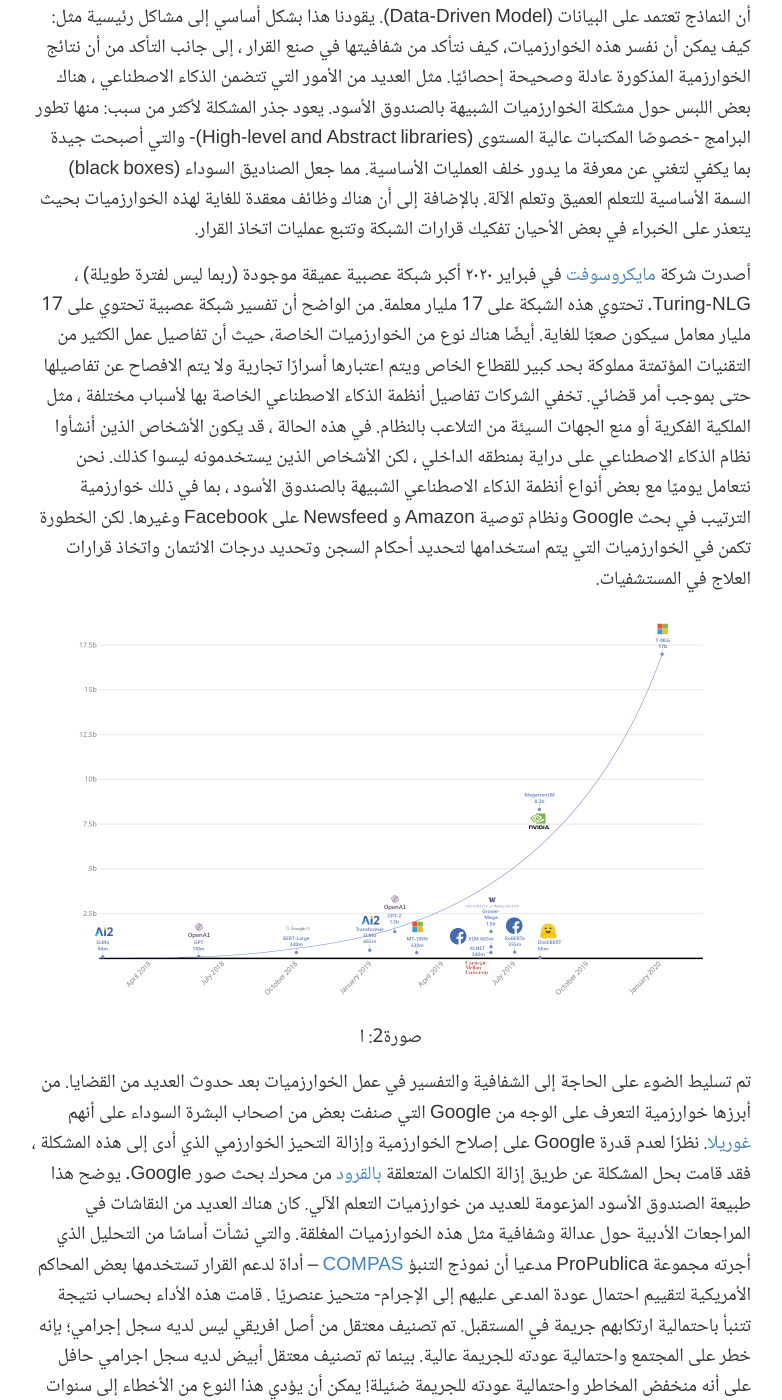
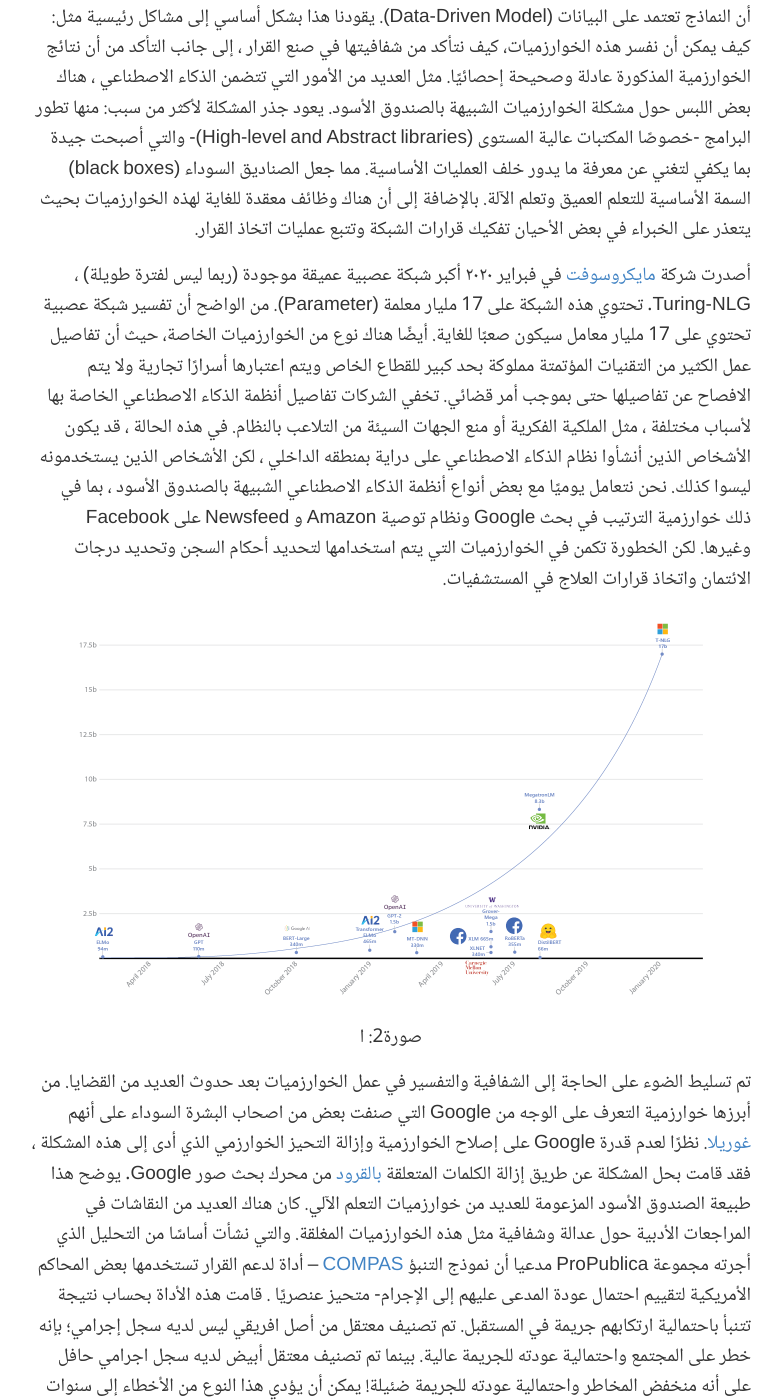
Before and after one commit to sahar119911/AldhaheriS, a Jekyll site: the page built from _posts/2021-5-25-NN-as-black-box.md, in a window 1280 px wide and 1400 px high, scrolled down 1123 px. Shown: the whole window, without its empty margins (249-1031 px from the left). Built offline with Jekyll 4.4.1, drawn with Linux system fonts in a browser that asks for light colours; some of the changed text lies outside the part shown.

Commit message:
Update 2021-5-25-NN-as-black-box.md

```diff
--- a/_posts/2021-5-25-NN-as-black-box.md
+++ b/_posts/2021-5-25-NN-as-black-box.md
@@ -18,7 +18,7 @@ icon: 👓
 اغلب الخوارزميات في االذكاء الاصطناعي إلى حد ما تعتبر مغلقة. تتمثل إحدى الأفكار الرئيسية للتعلم الآلي في أن النماذج تعتمد على البيانات  (Data-Driven Model). يقودنا هذا بشكل أساسي إلى مشاكل رئيسية مثل:   كيف يمكن أن نفسر هذه الخوارزميات،  كيف نتأكد من شفافيتها في صنع القرار ، إلى جانب التأكد من أن نتائج الخوارزمية المذكورة عادلة وصحيحة إحصائيًا.
 مثل العديد من الأمور التي تتضمن الذكاء الاصطناعي ، هناك بعض اللبس حول مشكلة الخوارزميات الشبيهة بالصندوق الأسود. يعود جذر المشكلة لأكثر من سبب: منها تطور البرامج -خصوصًا المكتبات عالية المستوى (High-level and Abstract libraries)- والتي أصبحت جيدة بما يكفي لتغني عن معرفة ما يدور خلف العمليات الأساسية. مما جعل الصناديق السوداء (black boxes) السمة الأساسية للتعلم العميق وتعلم الآلة. بالإضافة إلى أن هناك وظائف معقدة للغاية لهذه الخوارزميات بحيث يتعذر على الخبراء في بعض الأحيان تفكيك قرارات الشبكة وتتبع عمليات اتخاذ القرار.
 
-أصدرت شركة [مايكروسوفت](https://www.microsoft.com/en-us/research/blog/turing-nlg-a-17-billion-parameter-language-model-by-microsoft/) في فبراير ٢٠٢٠  أكبر شبكة عصبية عميقة موجودة (ربما ليس لفترة طويلة) ، Turing-NLG. تحتوي هذه الشبكة على 17 مليار معلمة. من الواضح أن تفسير شبكة عصبية تحتوي على 17 مليار معامل سيكون صعبًا للغاية. أيضًا هناك نوع من الخوارزميات الخاصة، حيث أن تفاصيل عمل الكثير من التقنيات المؤتمتة مملوكة بحد كبير للقطاع الخاص ويتم اعتبارها أسرارًا تجارية ولا يتم الافصاح عن تفاصيلها حتى بموجب أمر قضائي. تخفي الشركات تفاصيل أنظمة الذكاء الاصطناعي الخاصة بها لأسباب مختلفة ، مثل الملكية الفكرية أو منع الجهات السيئة من التلاعب بالنظام. في هذه الحالة ، قد يكون الأشخاص الذين أنشأوا نظام الذكاء الاصطناعي على دراية بمنطقه الداخلي ، لكن الأشخاص الذين يستخدمونه ليسوا كذلك. نحن نتعامل يوميًا مع بعض أنواع أنظمة الذكاء الاصطناعي الشبيهة بالصندوق الأسود ، بما في ذلك خوارزمية الترتيب في بحث Google ونظام توصية Amazon و Newsfeed على Facebook وغيرها. لكن الخطورة تكمن في الخوارزميات التي يتم استخدامها لتحديد أحكام السجن وتحديد درجات الائتمان واتخاذ قرارات العلاج في المستشفيات.
+أصدرت شركة [مايكروسوفت](https://www.microsoft.com/en-us/research/blog/turing-nlg-a-17-billion-parameter-language-model-by-microsoft/) في فبراير ٢٠٢٠  أكبر شبكة عصبية عميقة موجودة (ربما ليس لفترة طويلة) ، Turing-NLG. تحتوي هذه الشبكة على 17 مليار معلمة (Parameter). من الواضح أن تفسير شبكة عصبية تحتوي على 17 مليار معامل سيكون صعبًا للغاية. أيضًا هناك نوع من الخوارزميات الخاصة، حيث أن تفاصيل عمل الكثير من التقنيات المؤتمتة مملوكة بحد كبير للقطاع الخاص ويتم اعتبارها أسرارًا تجارية ولا يتم الافصاح عن تفاصيلها حتى بموجب أمر قضائي. تخفي الشركات تفاصيل أنظمة الذكاء الاصطناعي الخاصة بها لأسباب مختلفة ، مثل الملكية الفكرية أو منع الجهات السيئة من التلاعب بالنظام. في هذه الحالة ، قد يكون الأشخاص الذين أنشأوا نظام الذكاء الاصطناعي على دراية بمنطقه الداخلي ، لكن الأشخاص الذين يستخدمونه ليسوا كذلك. نحن نتعامل يوميًا مع بعض أنواع أنظمة الذكاء الاصطناعي الشبيهة بالصندوق الأسود ، بما في ذلك خوارزمية الترتيب في بحث Google ونظام توصية Amazon و Newsfeed على Facebook وغيرها. لكن الخطورة تكمن في الخوارزميات التي يتم استخدامها لتحديد أحكام السجن وتحديد درجات الائتمان واتخاذ قرارات العلاج في المستشفيات.
 
 <center>
 <img src="https://github.com/sahar119911/AldhaheriS/blob/gh-pages/images/25-5-2021/TurningNGL_Model__1400x788.png" alt="" width="700" align="middle"/>
@@ -26,7 +26,7 @@ icon: 👓
 </center>
 
 تم تسليط الضوء على الحاجة إلى الشفافية والتفسير في عمل الخوارزميات بعد حدوث العديد من القضايا. من أبرزها خوارزمية التعرف على الوجه من Google التي صنفت بعض من اصحاب البشرة السوداء على أنهم [غوريلا](https://www.forbes.com/sites/mzhang/2015/07/01/google-photos-tags-two-african-americans-as-gorillas-through-facial-recognition-software/?sh=1893955b713d). نظرًا لعدم قدرة Google على إصلاح الخوارزمية وإزالة التحيز الخوارزمي الذي أدى إلى هذه المشكلة ، فقد قامت بحل المشكلة عن طريق إزالة الكلمات المتعلقة [بالقرود](https://www.theguardian.com/technology/2018/jan/12/google-racism-ban-gorilla-black-people) من محرك بحث صور Google. يوضح هذا طبيعة الصندوق الأسود المزعومة للعديد من خوارزميات التعلم الآلي.
-كان هناك العديد من النقاشات في المراجعات الأدبية حول عدالة وشفافية مثل هذه الخوارزميات المغلقة. والتي نشأت أساسًا من التحليل الذي أجرته مجموعة ProPublica مدعيا أن نموذج التنبؤ [COMPAS](https://en.wikipedia.org/wiki/COMPAS_(software)) – أداة لدعم القرار تستخدمها بعض المحاكم الأمريكية لتقييم احتمال عودة المدعى عليهم إلى الإجرام- متحيز عنصريًا . قامت هذه الأداء بحساب نتيجة تتنبأ باحتمالية ارتكابهم جريمة في المستقبل. تم تصنيف معتقل من أصل افريقي ليس لديه سجل إجرامي؛ بإنه خطر على المجتمع واحتمالية عودته للجريمة عالية. بينما تم تصنيف معتقل أبيض لديه سجل اجرامي حافل على أنه منخفض المخاطر واحتمالية عودته للجريمة ضئيلة!
+كان هناك العديد من النقاشات في المراجعات الأدبية حول عدالة وشفافية مثل هذه الخوارزميات المغلقة. والتي نشأت أساسًا من التحليل الذي أجرته مجموعة ProPublica مدعيا أن نموذج التنبؤ [COMPAS](https://en.wikipedia.org/wiki/COMPAS_(software)) – أداة لدعم القرار تستخدمها بعض المحاكم الأمريكية لتقييم احتمال عودة المدعى عليهم إلى الإجرام- متحيز عنصريًا . قامت هذه الأداة بحساب نتيجة تتنبأ باحتمالية ارتكابهم جريمة في المستقبل. تم تصنيف معتقل من أصل افريقي ليس لديه سجل إجرامي؛ بإنه خطر على المجتمع واحتمالية عودته للجريمة عالية. بينما تم تصنيف معتقل أبيض لديه سجل اجرامي حافل على أنه منخفض المخاطر واحتمالية عودته للجريمة ضئيلة!
   يمكن أن يؤدي هذا النوع من الأخطاء إلى سنوات من السجن الإضافي ، أو إطلاق سراح الأفراد الخطرين أو المتطرفين في المجتمع. يلفت هذا النوع من الدراسات الانتباه إلى مدى أهمية الشفافية في اتخاذ القرارات القضائية عند استخدام الذكاء الاصطناعي, التعلم الآلي أو الأنواع أخرى من النماذج الإحصائية. لا يمكننا تحديد ما إذا كانت هذه الاخطاء ناتجة عن أخطاء في الحساب أو أخطاء في إدخال البيانات أو أخطاء من مصدر آخر (أو حتى إذا كانت من الأساس تصنف ك أخطاء).
 
   إحدى المشكلات التي تنشأ من افتقارنا إلى قابلية شرح الخوارزميات هي أننا لا نعرف ما الذي تم تدريب النموذج عليه. وأفضل توضيح لهذا قصة يدور بعض الجدل حول حقيقتها ولكن الدروس التي يمكننا استخلاصها منها ذات قيمة. في الستينيات  من القرن الماضي وفقًا [لموروث الذكاء الاصطناعي](https://www.jefftk.com/p/detecting-tanks) كان الجيش الأمريكي مهتمًا بتطوير خوارزمية بغية كشف دبابات العدو المتخفية في الغابات. قام الباحثون بتدريب شبكة عصبية على 50 صورة لدبابات مموهة في الأشجار، و 50 صورة لأشجار بدون دبابات. قاموا بتدريب شبكة عصبية على التمييز بين فئتين من الصور; كانت النتائج مبهرة وتم تسليمها للبنتاغون. لاحقًا عندما تم اختبار الخوارزمية على صور إضافية ، كان أداؤها سيئًا للغاية. مما أربك الباحثين لأن النتائج كانت إيجابية أثناء مرحلة التطوير. بعد فترة لاحظ أحد الباحثين أنه في المجموعة الأصلية المكونة من 200 صورة ، تم التقاط جميع الصور مع الدبابات في يوم غائم بينما تم التقاط جميع الصور بدون دبابات في يوم مشمس. طُلب من الشبكة العصبية فصل مجموعتي الصور واختارت الطريقة الأكثر وضوحًا للقيام بذلك - ليس من خلال البحث عن دبابة مموهة مختبئة خلف شجرة ، ولكن بمجرد النظر إلى لون السماء. أصبح الجيش الآن يملك خوارزمية بملايين الدولارات يمكنها إخبارك ما إذا كان الجو مشمسًا أم لا!
```
Also changed, not shown: other parts of _posts/2021-5-25-NN-as-black-box.md (+1 -1 lines).
